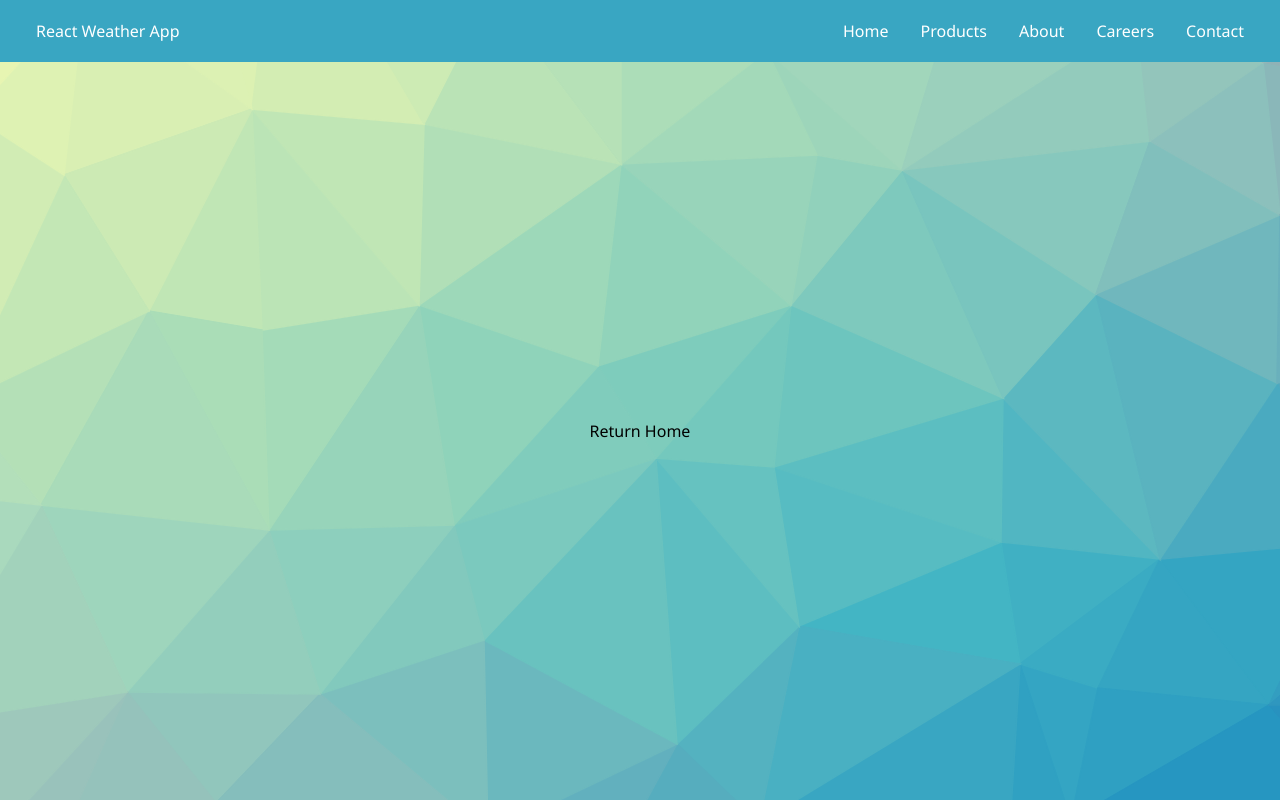
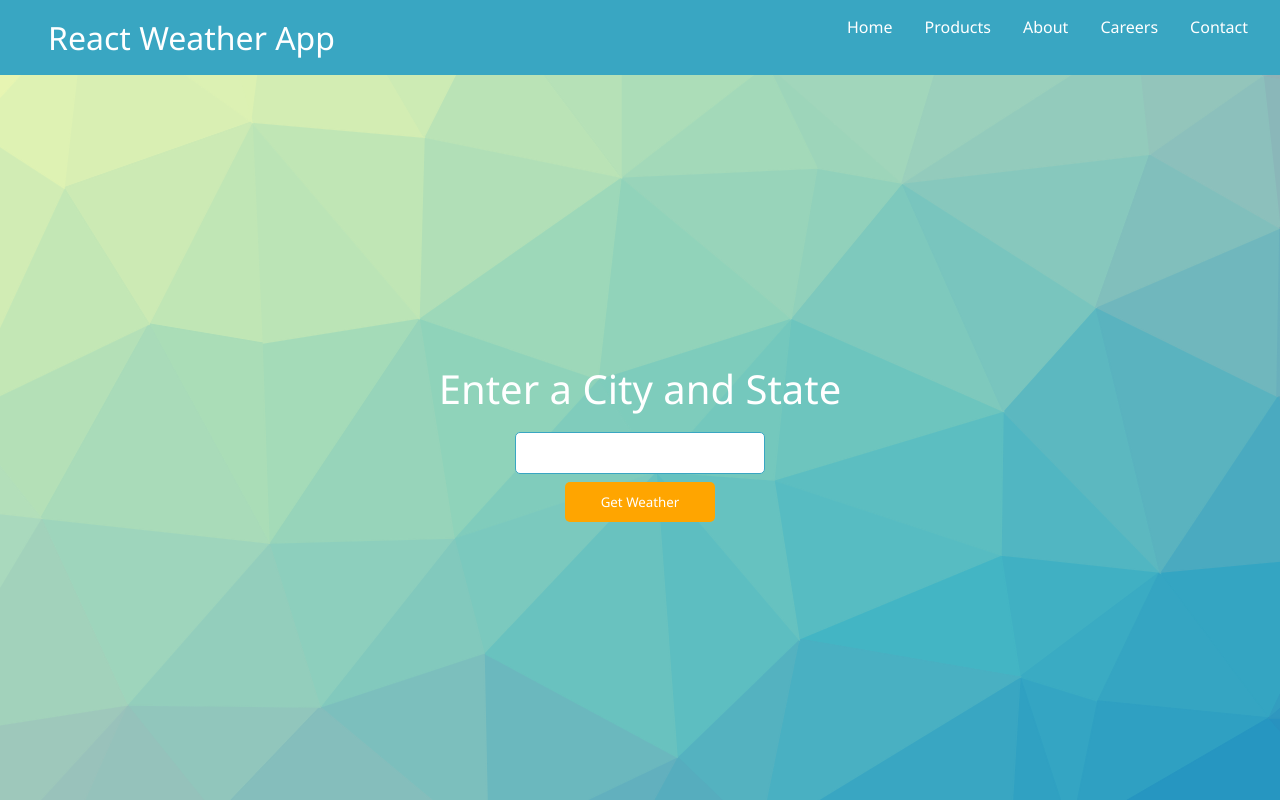
Before and after one commit to mrodin/react-projects, a React app in the folder react-weather-app/: page / in a window 1280 px wide. Built offline with nearby package versions, Linux system fonts and the light colour scheme.

Commit message:
add input and button

```diff
--- a/react-weather-app/app/components/Home.js
+++ b/react-weather-app/app/components/Home.js
@@ -3,8 +3,14 @@ import React from 'react';
 class Home extends React.Component {
   render() {
     return (
-      <div className="home-wrapper">
-        <div>Return Home</div>
+      <div className='home-wrapper'>
+        <div className='form-wrapper'>
+          <div className='hint'>Enter a City and State</div>
+          <form>
+            <input type='text' />
+            <button>Get Weather</button>
+          </form>
+        </div>
       </div>
     )
   }
--- a/react-weather-app/app/index.css
+++ b/react-weather-app/app/index.css
@@ -22,7 +22,7 @@
 nav {
   display: flex;
   background: #39A6C2;
-  padding: 20px;
+  padding: 1em;
 }
 
 nav ul {
@@ -39,6 +39,8 @@ nav a {
 .app-title {
   flex: 1;
   justify-content: flex-start;
+  font-size: 2em;
+  font-weight: 100;
 }
 
 .menu {
@@ -57,3 +59,35 @@ nav a {
   background: url('./trianglify.svg');
   flex: 1;
 }
+
+.form-wrapper, .form-wrapper form {
+  display: flex;
+  flex-direction: column;
+  align-items: center;
+}
+
+.hint {
+  font-size: 2.5em;
+  font-weight: 100;
+  color: white;
+  padding: 0.3em;
+}
+
+input {
+  width: 250px;
+  height: 40px;
+  border: 1px solid #39A6C2;
+  padding: 1.5em;
+  margin: 0.3em;
+  border-radius: 5px;
+}
+
+button {
+  width: 150px;
+  height: 40px;
+  border: none;
+  background: orange;
+  color: white;
+  margin: 0.3em;
+  border-radius: 5px;
+}
```
